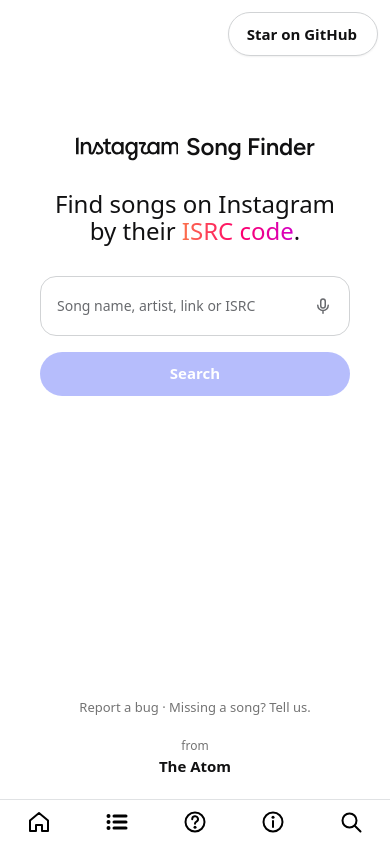
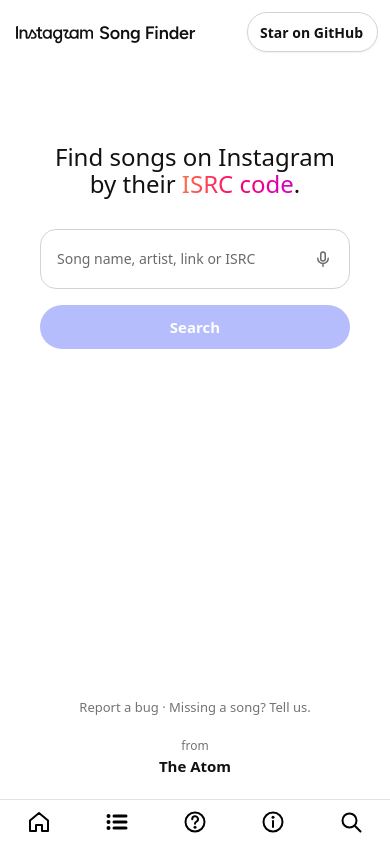
Before and after one commit to zakisheriff/Instagram-Song-Finder, a Next.js app: page / in a window 390 px wide. Shown: the top 843 px of the page. Built offline with nearby package versions, Linux system fonts and the light colour scheme.

Commit message:
style: move the site name into a top-left bar on phones

```diff
--- a/app/globals.css
+++ b/app/globals.css
@@ -1443,24 +1443,30 @@ select {
     position: static;
     height: auto;
     min-height: 0;
-    padding: clamp(32px, 11vh, 100px) 0 0;
-  }
-
+    /* Clears the top bar (wordmark on the left, pill on the right). */
+    padding: clamp(96px, 17vh, 150px) 0 0;
+  }
+
+  /* The site name sits top-left, level with the pill on the right, like a navigation bar. */
   .hero__wordmark {
+    position: absolute;
+    top: calc(12px + env(safe-area-inset-top, 0px));
+    left: 16px;
     display: flex;
-    justify-content: center;
-    margin: 36px 0 12px;
+    align-items: center;
+    height: 40px;
+    margin: 0;
     font-family: var(--font-display);
-    font-size: 24px;
+    font-size: 18px;
     font-weight: 600;
-    line-height: 30px;
+    line-height: 1.25;
     letter-spacing: -0.01em;
     color: var(--color-text);
   }
 
   .hero__headline {
     max-width: none;
-    margin-top: 16px;
+    margin-top: 0;
     padding: 0 28px;
     font-family: var(--font-ui);
     font-size: 24px;
@@ -1552,6 +1558,13 @@ select {
   .top-action {
     top: calc(12px + env(safe-area-inset-top, 0px));
     right: 12px;
+    height: 40px;
+    border-radius: 20px;
+  }
+
+  .top-action__label {
+    padding: 0 14px;
+    font-size: 14px;
   }
 
   .tabbar {
@@ -1588,6 +1601,11 @@ select {
 }
 
 @media (max-width: 359px) {
+  .hero__wordmark {
+    left: 12px;
+    font-size: 16px;
+  }
+
   .search {
     margin-left: 20px;
     margin-right: 20px;
```
Also changed, not shown: 1 other file (tests, documents, lock files or other folders).
